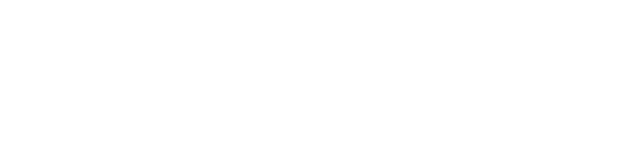
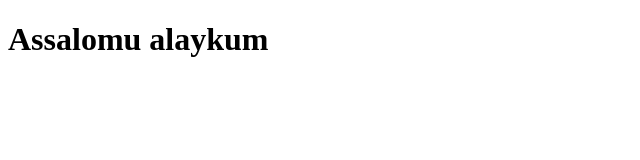
Before and after one commit to akbarjondev/st14-day3-git, a plain HTML site: page index.html in a window 1280 px wide. Shown: the whole page, without its empty margins (0-640 px from the left). Drawn offline with Linux system fonts and the light colour scheme.

Commit message:
Add heading || Sarlavhani qo'shish

```diff
--- a/index.html
+++ b/index.html
@@ -8,6 +8,6 @@
     <title>Document</title>
 </head>
 <body>
-
+    <h1>Assalomu alaykum</h1>
 </body>
 </html>
```
